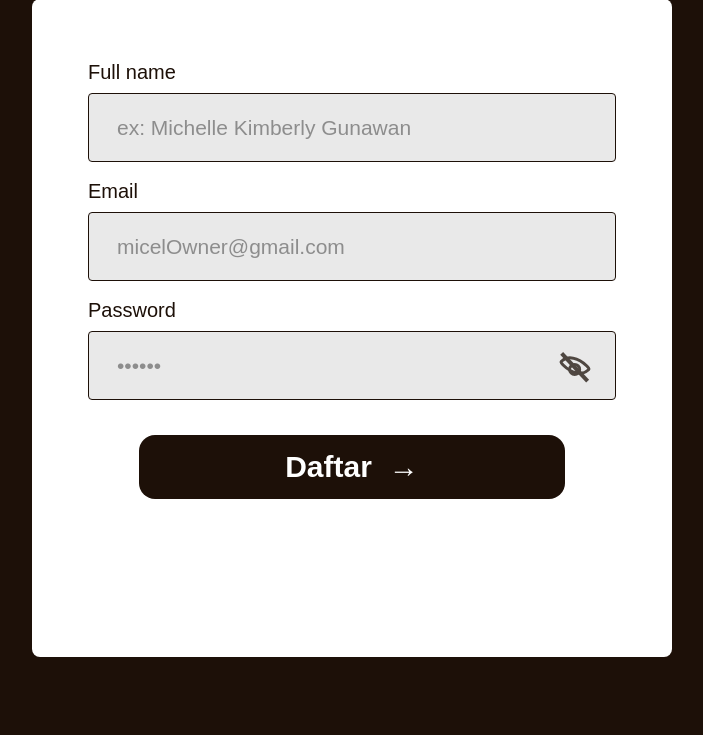
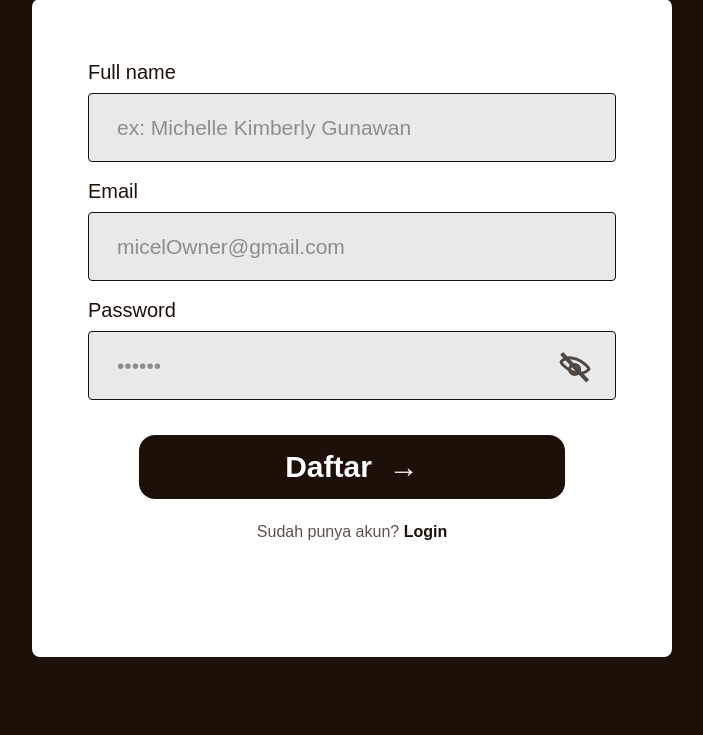
Before and after one commit to dfirdaa/PA_Kyloffee, a Flask app: page /register/owner in a window 1280 px wide. Shown: the part 226-961 px from the top of the page, without its empty margins (288-991 px from the left). Run offline with Flask 3, Linux system fonts and the light colour scheme.

Commit message:
Add registration link to login in owner and staff registration pages

```diff
--- a/PA_KYLOFFEE/KYLOFFEE/static/css/style.css
+++ b/PA_KYLOFFEE/KYLOFFEE/static/css/style.css
@@ -346,6 +346,11 @@ input[type="password"]::-ms-clear { display: none; }
 .auth-button--link { width: auto; padding: 0 46px; margin: 20px auto 12px; font-size: 21px; }
 .auth-switch { text-align: center; color: var(--muted); margin: 22px 0 0; }
 .auth-switch a { font-weight: 800; color: var(--brown); text-decoration: none; }
+.auth-switch--register {
+    margin-top: 24px;
+    color: #5c504b;
+    font-size: 16px;
+}
 .secondary-link { display: inline-block; margin-top: 12px; color: var(--muted); text-decoration: none; }
 
 .message-stack { display: grid; gap: 10px; margin-bottom: 20px; }
--- a/PA_KYLOFFEE/KYLOFFEE/templates/register_owner.html
+++ b/PA_KYLOFFEE/KYLOFFEE/templates/register_owner.html
@@ -45,6 +45,8 @@
 
                 <button type="submit" class="auth-button">Daftar <span aria-hidden="true">&rarr;</span></button>
             </form>
+
+            <p class="auth-switch auth-switch--register">Sudah punya akun? <a href="{{ url_for('login') }}">Login</a></p>
         </section>
     </section>
 </main>
--- a/PA_KYLOFFEE/KYLOFFEE/templates/register_staff.html
+++ b/PA_KYLOFFEE/KYLOFFEE/templates/register_staff.html
@@ -47,6 +47,8 @@
 
                 <button type="submit" class="auth-button">Daftar <span aria-hidden="true">&rarr;</span></button>
             </form>
+
+            <p class="auth-switch auth-switch--register">Sudah punya akun? <a href="{{ url_for('login') }}">Login</a></p>
         </section>
     </section>
 </main>
```
